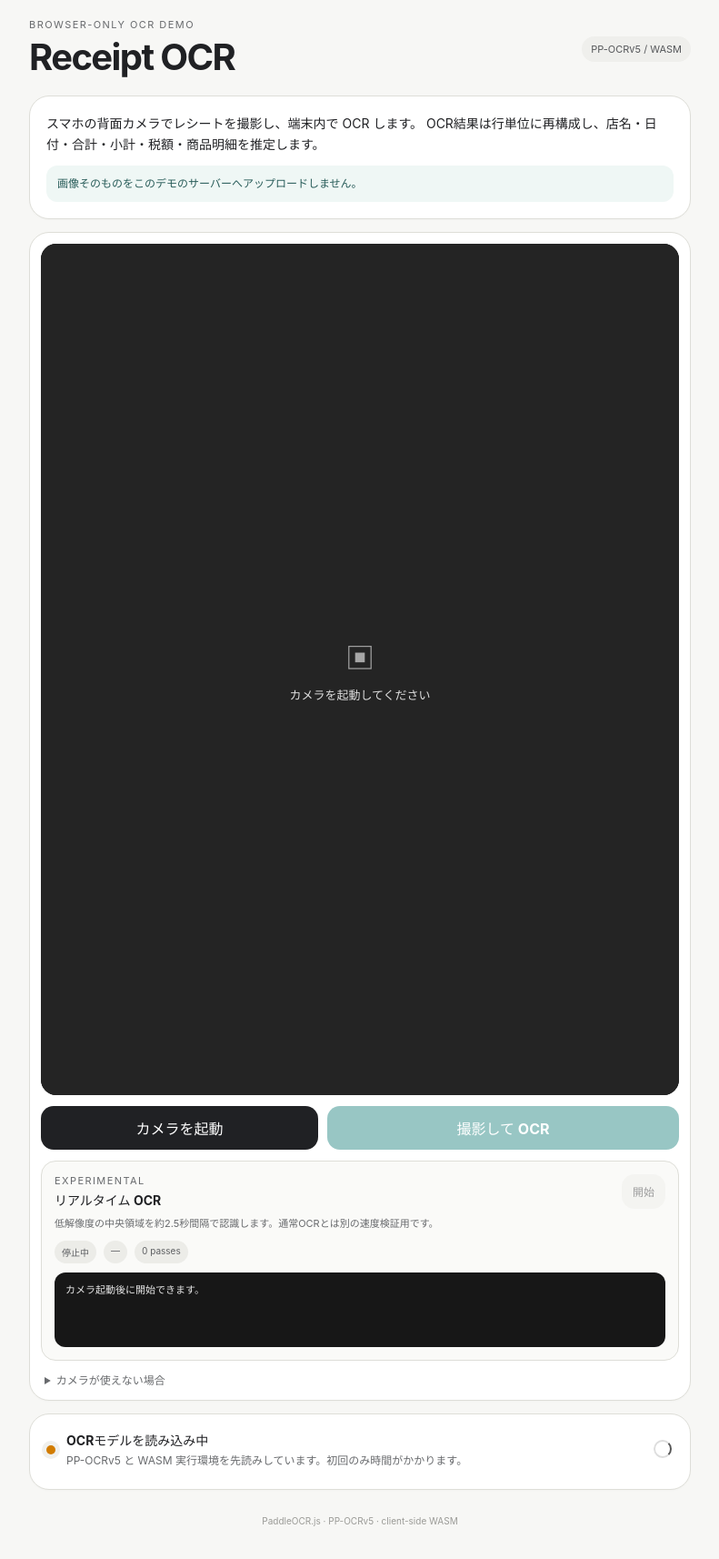
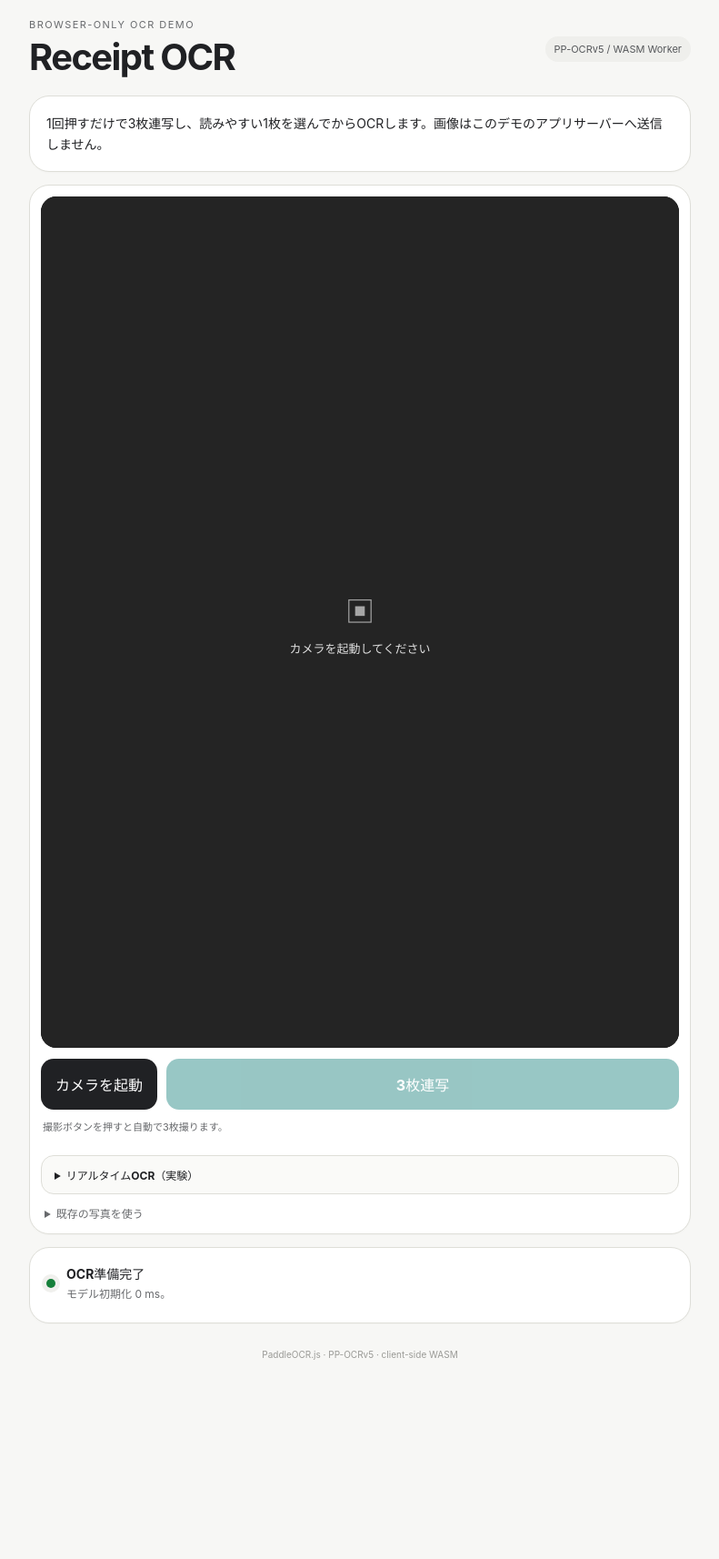
Before and after one commit to kinn00kinn/receipt-ocr-camera-demo, a website built with Vite: page index.html in a window 1280 px wide. Shown: the whole page at 91% size, without its empty margins (244-1035 px from the left). After the commit the page ends 1533 px from the top, so only its background shows below. Built offline with nearby package versions, Linux system fonts and the light colour scheme; what @paddleocr/paddleocr-js would draw is missing.

Commit message:
Switch to burst capture v2 workflow

```diff
--- a/index.html
+++ b/index.html
@@ -4,7 +4,7 @@
     <meta charset="UTF-8" />
     <meta name="viewport" content="width=device-width, initial-scale=1.0, viewport-fit=cover" />
     <meta name="theme-color" content="#f7f7f5" />
-    <meta name="description" content="スマホのカメラでレシートを撮影し、PaddleOCR.js / PP-OCRv5 をブラウザ内で試すデモ" />
+    <meta name="description" content="スマホのカメラでレシートを3枚連写し、最良画像を選んでブラウザ内OCRするデモ" />
     <title>Receipt OCR Camera Demo</title>
   </head>
   <body>
@@ -14,93 +14,69 @@
           <p class="eyebrow">Browser-only OCR demo</p>
           <h1>Receipt OCR</h1>
         </div>
-        <span id="runtimeBadge" class="badge">PP-OCRv5 / WASM</span>
+        <span id="runtimeBadge" class="badge">PP-OCRv5 / loading</span>
       </header>
 
       <section class="card intro-card">
-        <p>
-          スマホの背面カメラでレシートを撮影し、端末内で OCR します。
-          OCR結果は行単位に再構成し、店名・日付・合計・小計・税額・商品明細を推定します。
-        </p>
-        <div class="privacy-note">画像そのものをこのデモのサーバーへアップロードしません。</div>
+        <p>1回押すだけで3枚連写し、読みやすい1枚を選んでからOCRします。画像はこのデモのアプリサーバーへ送信しません。</p>
       </section>
 
       <section class="card camera-card">
         <div class="camera-frame" id="cameraFrame">
           <video id="camera" autoplay muted playsinline></video>
-          <canvas id="captureCanvas" class="capture-preview" hidden></canvas>
-          <div class="guide" aria-hidden="true">
-            <div class="guide-box"></div>
-            <span>レシート全体が入るように撮影</span>
-          </div>
-          <div id="cameraPlaceholder" class="camera-placeholder">
-            <span class="camera-icon">▣</span>
-            <p>カメラを起動してください</p>
-          </div>
-          <div class="capture-flash" aria-hidden="true"></div>
-          <div id="captureNotice" class="capture-notice" hidden role="status" aria-live="assertive">
-            <span class="capture-notice-icon" aria-hidden="true">✓</span>
-            <div>
-              <strong id="captureNoticeTitle">撮影完了 ✓</strong>
-              <span id="captureNoticeText">OCRを処理しています…</span>
-            </div>
-          </div>
+          <div class="guide" aria-hidden="true"><div class="guide-box"></div><span>レシート全体を枠内へ</span></div>
+          <div class="camera-placeholder"><span class="camera-icon">▣</span><p>カメラを起動してください</p></div>
+          <div id="captureNotice" class="capture-notice" hidden>撮影準備中</div>
         </div>
 
-        <div class="primary-actions">
+        <div class="shoot-row">
           <button id="startCameraButton" class="button button-primary">カメラを起動</button>
-          <button id="captureButton" class="button button-accent" disabled>撮影して OCR</button>
+          <button id="captureButton" class="button button-accent" disabled>3枚連写</button>
         </div>
+        <div id="burstStatus" class="burst-progress">撮影ボタンを押すと自動で3枚撮ります。</div>
+        <div id="burstChooser" class="burst-chooser" hidden></div>
 
-        <section class="live-panel" aria-live="polite">
-          <div class="live-panel-head">
-            <div>
-              <p class="eyebrow">Experimental</p>
-              <strong>リアルタイム OCR</strong>
+        <details class="experimental-details">
+          <summary>リアルタイムOCR（実験）</summary>
+          <section class="live-panel" aria-live="polite">
+            <div class="live-panel-head">
+              <div><p class="eyebrow">Experimental</p><strong>リアルタイム OCR</strong></div>
+              <button id="liveToggleButton" class="button button-small" disabled>開始</button>
             </div>
-            <button id="liveToggleButton" class="button button-small" disabled>開始</button>
-          </div>
-          <p class="live-help">低解像度の中央領域を約2.5秒間隔で認識します。通常OCRとは別の速度検証用です。</p>
-          <div class="live-stats">
-            <span id="liveState">停止中</span>
-            <span id="liveTiming">—</span>
-            <span id="livePassCount">0 passes</span>
-          </div>
-          <div id="liveText" class="live-text">カメラ起動後に開始できます。</div>
-        </section>
+            <p class="live-help">低解像度で約3秒間隔。通常撮影とは独立した速度確認用です。</p>
+            <div class="live-stats"><span id="liveState">停止中</span><span id="liveTiming">—</span></div>
+            <div id="liveText" class="live-text">カメラ起動後に開始できます。</div>
+          </section>
+        </details>
 
         <details class="fallback">
-          <summary>カメラが使えない場合</summary>
-          <label class="file-button">
-            写真を選択 / 撮影
-            <input id="fileInput" type="file" accept="image/*" capture="environment" />
-          </label>
+          <summary>既存の写真を使う</summary>
+          <label class="file-button">写真を選択<input id="fileInput" type="file" accept="image/*" capture="environment" /></label>
         </details>
       </section>
 
       <section class="card status-card" aria-live="polite">
-        <div class="status-row">
-          <span id="statusDot" class="status-dot"></span>
-          <div>
-            <strong id="statusTitle">準備中</strong>
-            <p id="statusText">OCRモデルをバックグラウンドで先読みします。</p>
-          </div>
-        </div>
+        <div class="status-row"><span id="statusDot" class="status-dot"></span><div><strong id="statusTitle">準備中</strong><p id="statusText">OCRモデルを先読みします。</p></div></div>
         <div id="spinner" class="spinner" hidden></div>
       </section>
 
       <section id="resultSection" class="results" hidden>
+        <section class="card evaluation-card">
+          <div class="evaluation-head">
+            <div><p class="eyebrow">Bookkeeping acceptance</p><h2>家計簿への登録判定</h2></div>
+            <div><div id="evaluationVerdict" class="evaluation-verdict review">要確認</div><div id="evaluationScore" class="evaluation-score">—</div></div>
+          </div>
+          <div id="evaluationList" class="evaluation-list"></div>
+          <div class="acceptance-policy">
+            <strong>自動登録条件:</strong> 合計が確定し、日付・店名が取得でき、平均OCR信頼度70%以上、総合80点以上、致命的FAILなし。<br />
+            <strong>要確認:</strong> 合計は取れたが、店名・日付・画像品質などに不確実性あり。<br />
+            <strong>登録不可:</strong> 合計が取れない、またはOCR品質が極端に低い。
+          </div>
+        </section>
+
         <section class="card">
-          <div class="section-heading">
-            <div>
-              <p class="eyebrow">Captured image</p>
-              <h2>認識位置</h2>
-            </div>
-            <button id="retryButton" class="button button-small">もう一度</button>
-          </div>
-          <div class="result-image-wrap">
-            <canvas id="resultCanvas"></canvas>
-          </div>
+          <div class="section-heading"><div><p class="eyebrow">Captured image</p><h2>認識位置</h2></div><button id="retryButton" class="button button-small">もう一度</button></div>
+          <div class="result-image-wrap"><canvas id="resultCanvas"></canvas></div>
         </section>
 
         <section class="quick-grid">
@@ -109,65 +85,30 @@
           <article class="metric-card"><span>合計</span><strong id="totalCandidate">—</strong></article>
           <article class="metric-card"><span>小計</span><strong id="subtotalCandidate">—</strong></article>
           <article class="metric-card"><span>税額</span><strong id="taxCandidate">—</strong></article>
-          <article class="metric-card"><span>総処理時間</span><strong id="ocrTime">—</strong></article>
+          <article class="metric-card"><span>OCR処理時間</span><strong id="ocrTime">—</strong></article>
         </section>
 
         <section class="card">
-          <div class="section-heading">
-            <div>
-              <p class="eyebrow">Structured receipt</p>
-              <h2>整形結果</h2>
-            </div>
-            <span id="itemCount" class="badge">0 items</span>
-          </div>
+          <div class="section-heading"><div><p class="eyebrow">Structured receipt</p><h2>整形結果</h2></div><span id="itemCount" class="badge">0 items</span></div>
           <div id="receiptItems" class="receipt-items"></div>
-          <details class="raw-details">
-            <summary>Structured JSON</summary>
-            <pre id="structuredJson"></pre>
-          </details>
+          <details class="raw-details"><summary>Structured JSON</summary><pre id="structuredJson"></pre></details>
         </section>
 
         <section class="card">
-          <div class="section-heading">
-            <div>
-              <p class="eyebrow">Performance debug</p>
-              <h2>処理時間</h2>
-            </div>
-            <span class="badge">ms</span>
-          </div>
-          <div class="timing-table-wrap">
-            <table class="timing-table">
-              <tbody id="timingRows"></tbody>
-            </table>
-          </div>
-          <details class="raw-details" open>
-            <summary>Debug JSON</summary>
-            <pre id="debugJson"></pre>
-          </details>
+          <div class="section-heading"><div><p class="eyebrow">Performance debug</p><h2>処理時間</h2></div><span class="badge">ms</span></div>
+          <div class="timing-table-wrap"><table class="timing-table"><tbody id="timingRows"></tbody></table></div>
+          <details class="raw-details" open><summary>Debug JSON</summary><pre id="debugJson"></pre></details>
         </section>
 
         <section class="card">
-          <div class="section-heading">
-            <div>
-              <p class="eyebrow">OCR output</p>
-              <h2>認識テキスト</h2>
-            </div>
-            <span id="lineCount" class="badge">0 lines</span>
-          </div>
+          <div class="section-heading"><div><p class="eyebrow">OCR output</p><h2>認識テキスト</h2></div><span id="lineCount" class="badge">0 lines</span></div>
           <div id="ocrItems" class="ocr-list"></div>
-          <details class="raw-details">
-            <summary>Raw OCR JSON</summary>
-            <pre id="rawJson"></pre>
-          </details>
+          <details class="raw-details"><summary>Raw OCR JSON</summary><pre id="rawJson"></pre></details>
         </section>
       </section>
 
-      <footer>
-        <p>PaddleOCR.js · PP-OCRv5 · client-side WASM</p>
-      </footer>
+      <footer><p>PaddleOCR.js · PP-OCRv5 · client-side WASM</p></footer>
     </main>
-
-    <script type="module" src="/src/main.js"></script>
-    <script type="module" src="/src/capture-feedback.js"></script>
+    <script type="module" src="/src/app-v2.js"></script>
   </body>
 </html>
```
